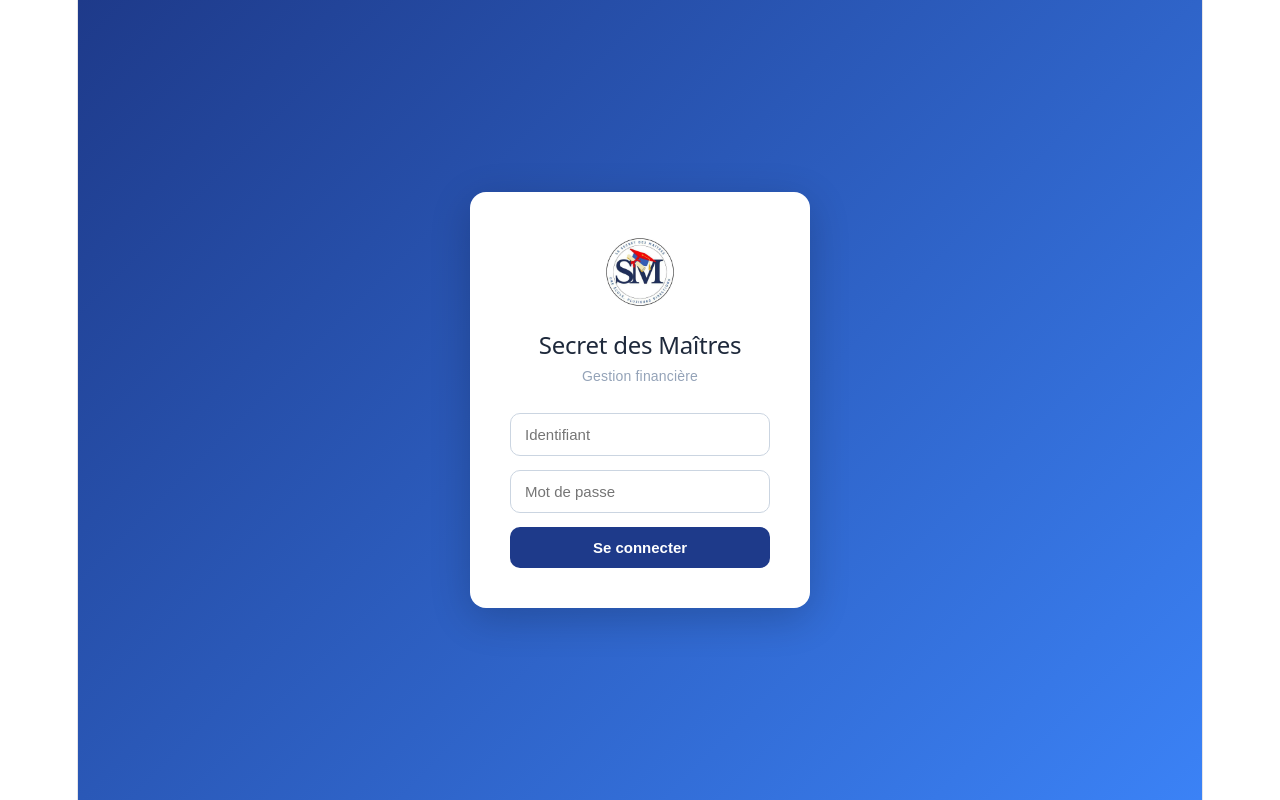
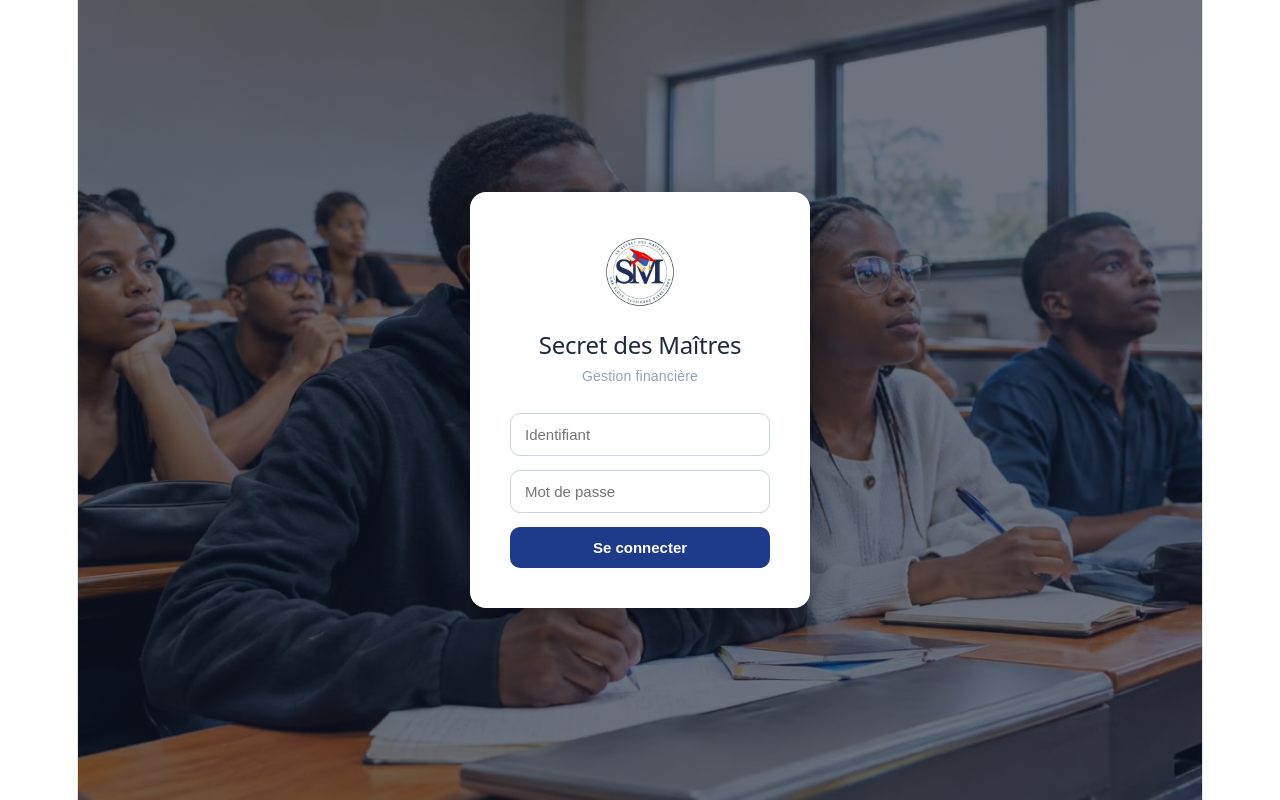
Before and after one commit to gastien-paa/secret-des-maitres, a React (Vite) app in the folder frontend/: page / in a window 1280 px wide. Built offline with nearby package versions, Linux system fonts and the light colour scheme; no server answers.

Commit message:
Nouvelle page de connexion avec image d'etudiants

```diff
--- a/frontend/src/pages/Connexion.jsx
+++ b/frontend/src/pages/Connexion.jsx
@@ -30,13 +30,22 @@ function Connexion({ onConnexion }) {
 
   return (
     <div style={{
-      minHeight: "100vh", display: "flex", alignItems: "center", justifyContent: "center",
-      background: "linear-gradient(135deg, #1e3a8a, #3b82f6)", fontFamily: "sans-serif",
-      padding: 16, boxSizing: "border-box"
+      minHeight: "100vh",
+      display: "flex",
+      alignItems: "center",
+      justifyContent: "center",
+      fontFamily: "sans-serif",
+      padding: 16,
+      boxSizing: "border-box",
+      // Image de fond + voile sombre par-dessus pour la lisibilité
+      backgroundImage: `linear-gradient(rgba(15, 23, 42, 0.6), rgba(15, 23, 42, 0.6)), url("/classe.jpg")`,
+      backgroundSize: "cover",
+      backgroundPosition: "center",
+      backgroundRepeat: "no-repeat",
     }}>
       <div style={{
         background: "white", padding: 40, borderRadius: 16,
-        boxShadow: "0 10px 40px rgba(0,0,0,0.2)", width: "100%", maxWidth: 340,
+        boxShadow: "0 10px 40px rgba(0,0,0,0.35)", width: "100%", maxWidth: 340,
         boxSizing: "border-box"
       }}>
         <div style={{ textAlign: "center", marginBottom: 24 }}>
```
Also changed, not shown: frontend/public/classe.jpg (added).
